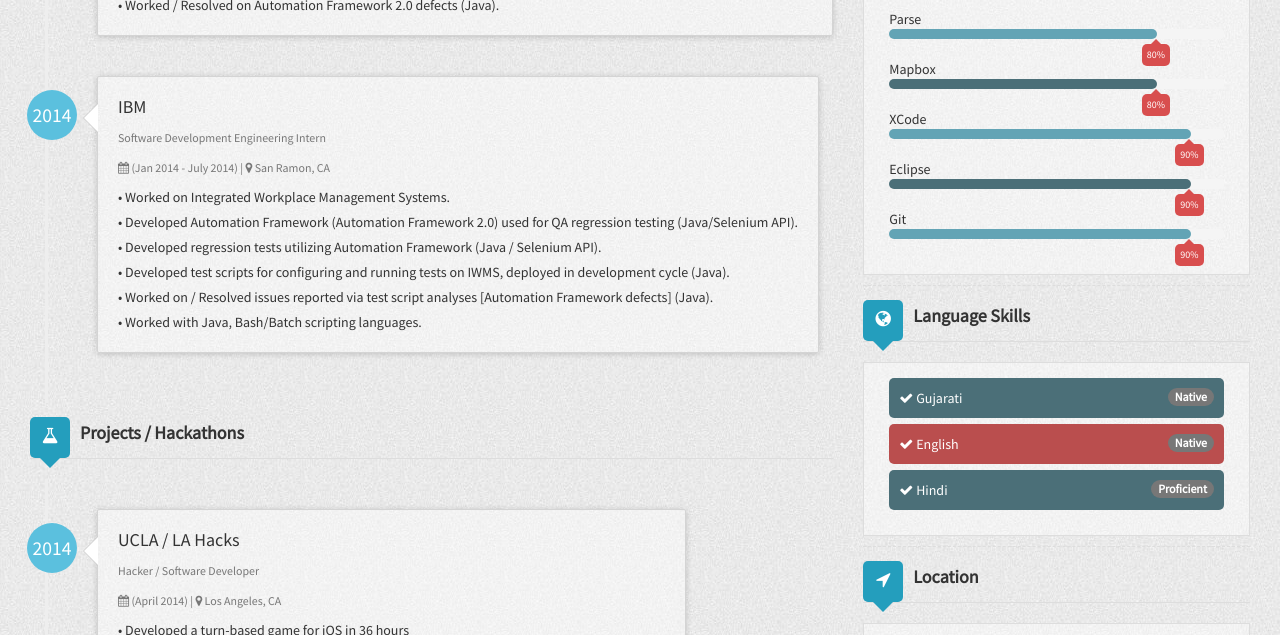
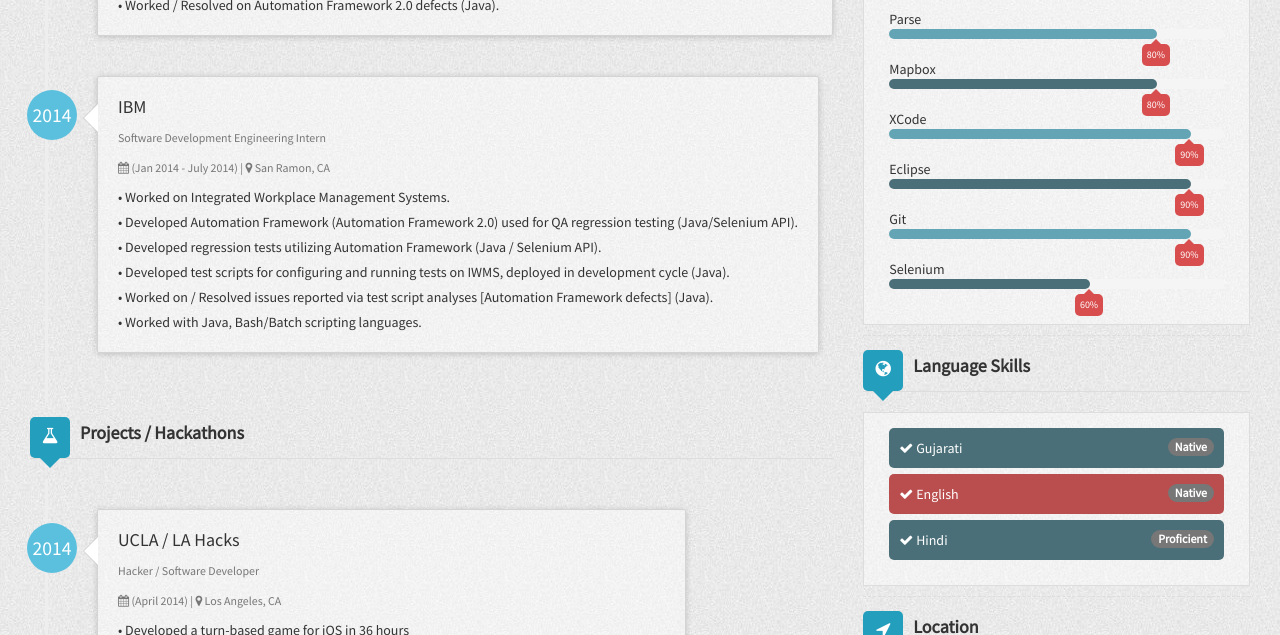
Before and after one commit to rainmaker490/rainmaker490.github.io, a Jekyll site: the page built from index.html, in a window 1280 px wide and 900 px high, scrolled down 949 px, cut to the strip 0-635 px from the top of the window. Built offline with Jekyll 4.4.1, drawn with Linux system fonts in a browser that asks for light colours.

Commit message:
Selenium

```diff
--- a/_config.yml
+++ b/_config.yml
@@ -161,3 +161,6 @@
     - skill5:
       name: Git
       percentage: 90%
+    - skill6:
+      name: Selenium
+      percentage: 60%
```
